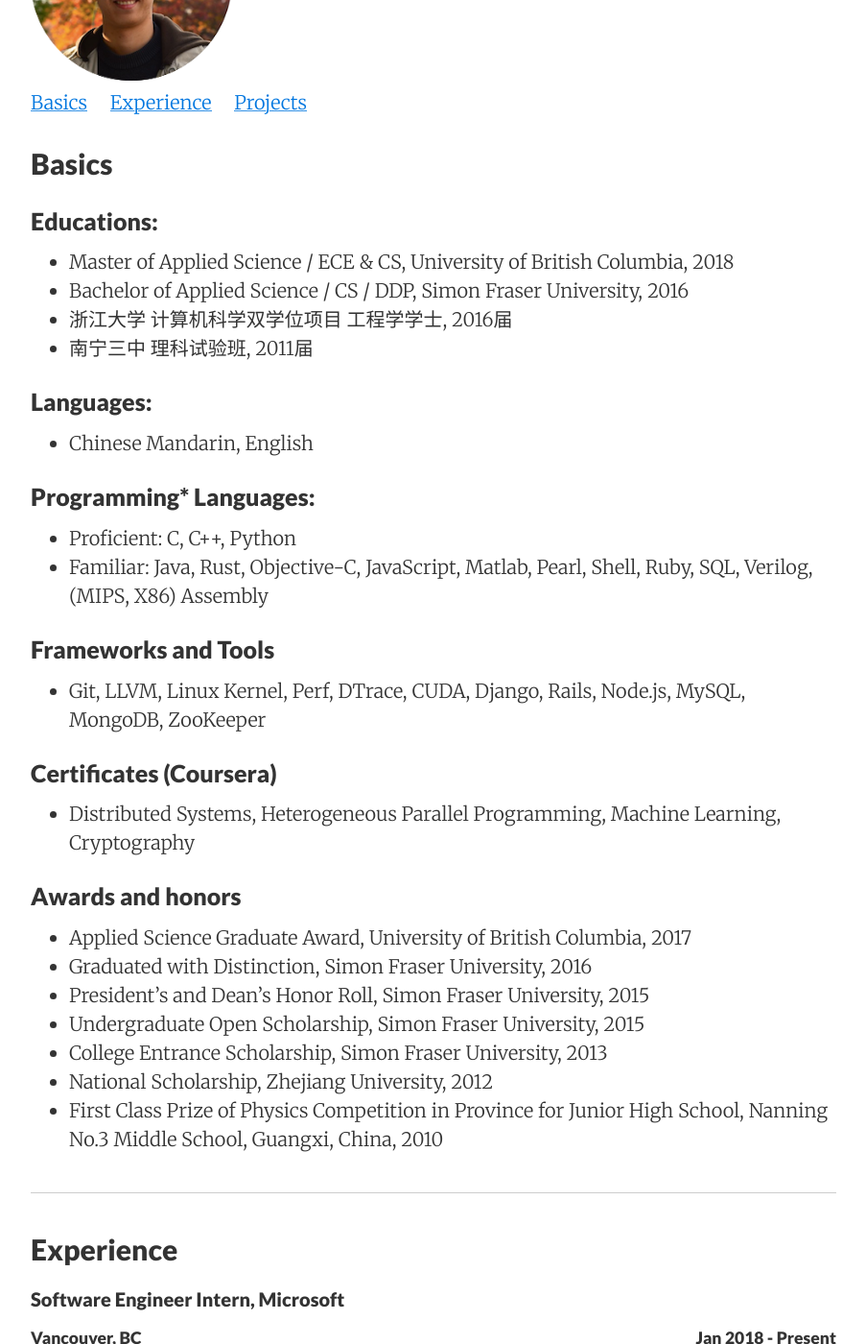
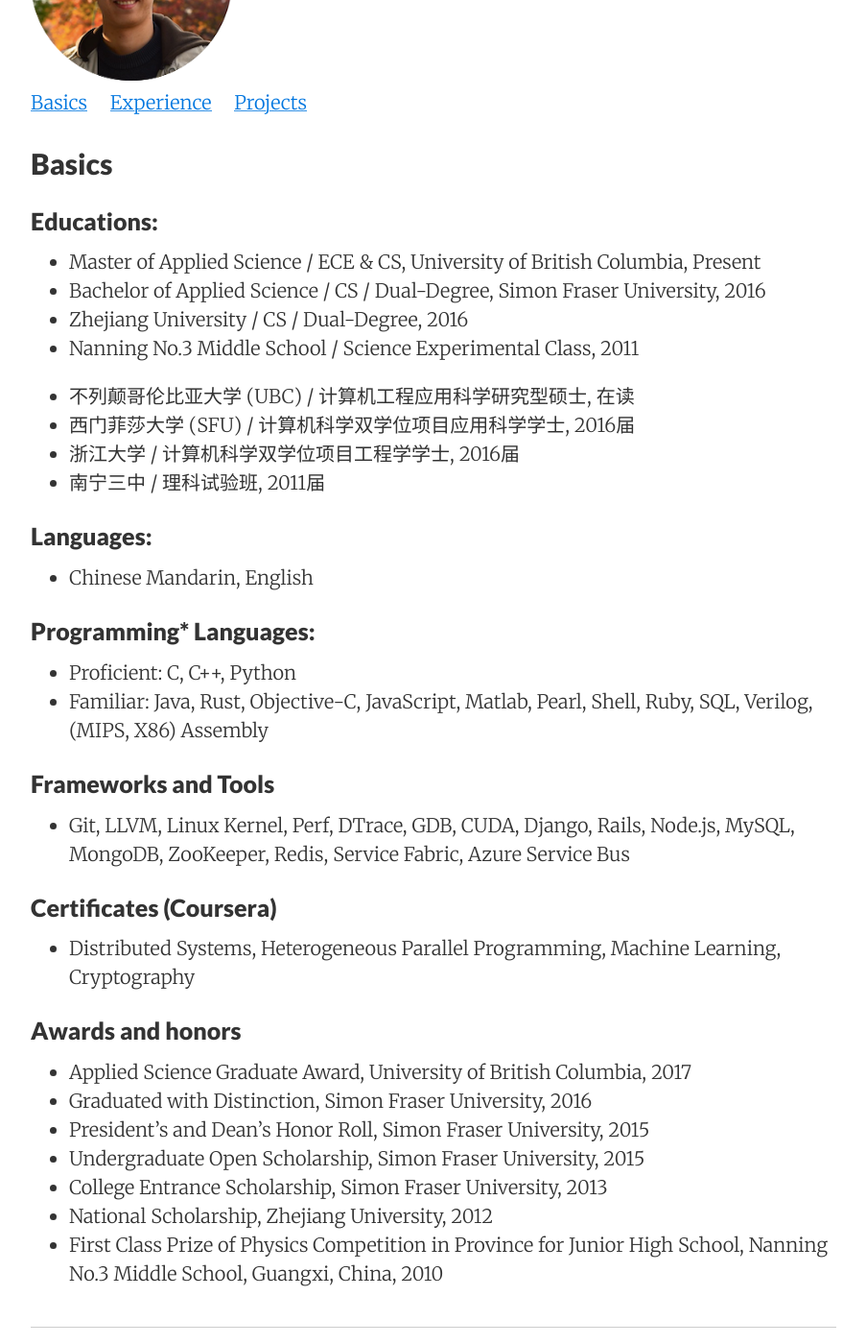
Before and after one commit to Louis-Ye/Louis-Ye.github.io, a Jekyll site: the page built from cv/index.md, in a window 1280 px wide and 1400 px high, scrolled down 366 px. Shown: the whole window at 96% size, without its empty margins (188-1091 px from the left). Built offline with Jekyll 4.4.1, drawn with Linux system fonts in a browser that asks for light colours; nearby versions of some CDN libraries; some of the changed text lies outside the part shown.

Commit message:
Update experience

```diff
--- a/_includes/experience.html
+++ b/_includes/experience.html
@@ -1,8 +1,11 @@
+#### Software Engineer Intern, Google
+<h5> Sunnyvale, CA <span class="float-right">May 2018 - Aug 2018</span> </h5>
+* <a href="/{{ site.header_pages.CV }}#Experience">[ComingSoon   ͡° ͜ʖ ͡° ]</a>
 
 #### Software Engineer Intern, Microsoft
-<h5> Vancouver, BC <span class="float-right">Jan 2018 - Present</span> </h5>
-* (I am placeholder ͡° ͜ʖ ͡°)
-
+<h5> Vancouver, BC <span class="float-right">Jan 2018 - Apr 2018</span> </h5>
+* Designed and implemented a high-performance leaderboard service for a multi-million-user game. The service is built upon highly scalable distributed computing units, distributed message-passing technologies and high-performance in-memory database (Azure Service Fabric, Azure Service Bus, Redis), and it aims to scale to hundreds of leaderboards with each having millions of users and supporting almost-real-time updates.
+* Worked with the team in another department to fix high-priority resources spamming bug.
 
 #### Research Assistant, Computer Systems Labs
 <h5> University of British Columbia, Vancouver, BC <span class="float-right">Sep 2016 - Present</span> </h5>
--- a/cv/index.md
+++ b/cv/index.md
@@ -14,10 +14,15 @@
 <h2 id="Basics">Basics</h2>
 
 ### Educations:
-* Master of Applied Science / ECE & CS, University of British Columbia, 2018
-* Bachelor of Applied Science / CS / DDP, Simon Fraser University, 2016
-* 浙江大学 计算机科学双学位项目 工程学学士, 2016届
-* 南宁三中 理科试验班, 2011届
+* Master of Applied Science / ECE & CS, University of British Columbia, Present
+* Bachelor of Applied Science / CS / Dual-Degree, Simon Fraser University, 2016
+* Zhejiang University / CS / Dual-Degree, 2016
+* Nanning No.3 Middle School / Science Experimental Class, 2011
+
+* 不列颠哥伦比亚大学 (UBC) / 计算机工程应用科学研究型硕士, 在读
+* 西门菲莎大学 (SFU) / 计算机科学双学位项目应用科学学士, 2016届
+* 浙江大学 / 计算机科学双学位项目工程学学士, 2016届
+* 南宁三中 / 理科试验班, 2011届
 
 ### Languages:
 * Chinese Mandarin, English
@@ -27,7 +32,7 @@
 * Familiar: Java, Rust, Objective-C, JavaScript, Matlab, Pearl, Shell, Ruby, SQL, Verilog, (MIPS, X86) Assembly
 
 ### Frameworks and Tools
-* Git, LLVM, Linux Kernel, Perf, DTrace, CUDA, Django, Rails, Node.js, MySQL, MongoDB, ZooKeeper
+* Git, LLVM, Linux Kernel, Perf, DTrace, GDB, CUDA, Django, Rails, Node.js, MySQL, MongoDB, ZooKeeper, Redis, Service Fabric, Azure Service Bus
 
 ### Certificates (Coursera)
 * Distributed Systems, Heterogeneous Parallel Programming, Machine Learning, Cryptography
--- a/index.html
+++ b/index.html
@@ -17,5 +17,5 @@
 </p>
 
 <p>
-    Previously, I have done two software engineer internships with <b>BlackBerry</b> and <b>Activision Blizzard, Demonware</b>. I received my bachelor degrees in <b>Computer Science</b> from the Dual-Degree Program of <b>SFU</b> (Simon Fraser University, Burnaby, BC, Canada) and <b>浙江大学</b> (Zhejiang University, Hangzhou, Zhejiang, China).
+    My internships experience as software engineer span to several companies: <b>Google</b>, <b>Microsoft</b>, <b>BlackBerry</b> and <b>Demonware (Activision Blizzard)</b>. I received my bachelor degrees in <b>Computer Science</b> from the Dual-Degree Program of <b>SFU</b> (Simon Fraser University, Burnaby, BC, Canada) and <b>浙江大学</b> (Zhejiang University, Hangzhou, Zhejiang, China).
 </p>
```
